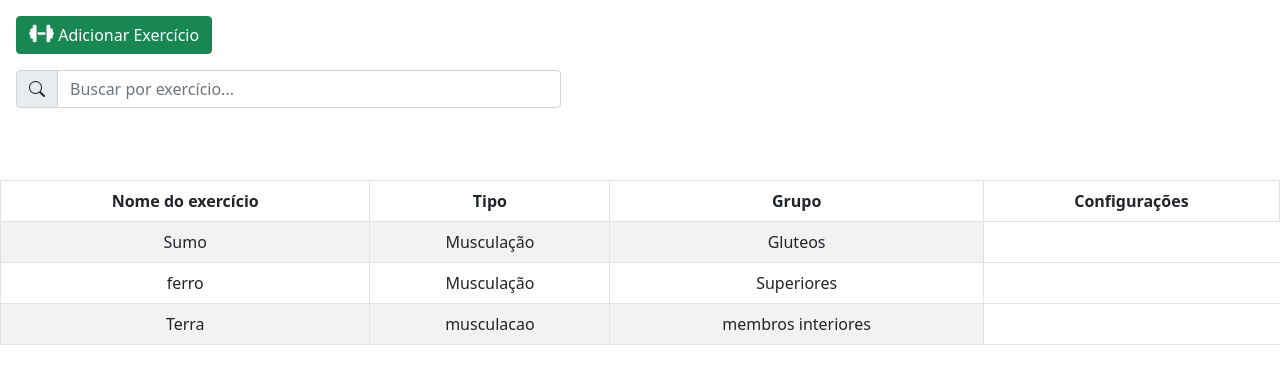
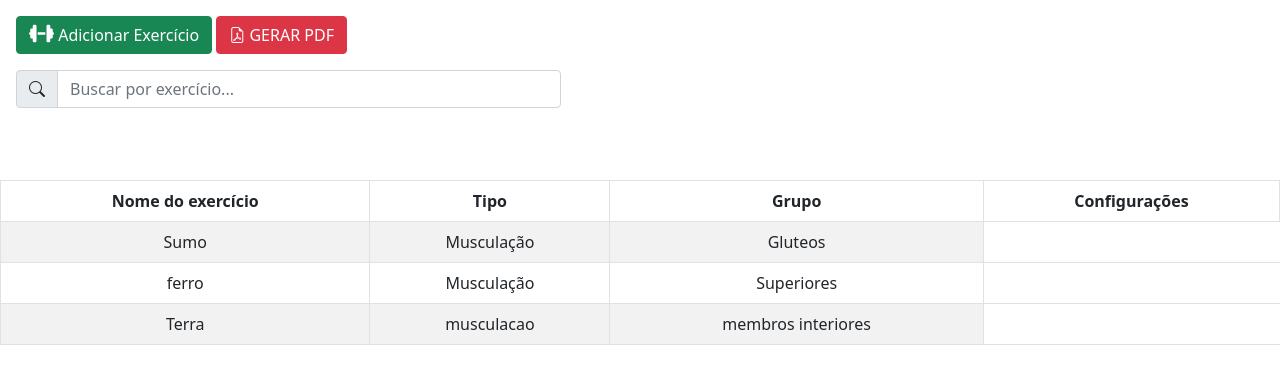
Before and after one commit to Mingau1009/Estagio_Supervisionado_2025, a PHP site: page / in a window 1280 px wide. Shown: the top 384 px of the page. Run offline with PHP 8.4, Linux system fonts and the light colour scheme; data comes from the database, SQL or seed files in the repository; some libraries are stand-ins or nearby versions.

Commit message:
Add files via upload

```diff
--- a/Classe/Conexao.php
+++ b/Classe/Conexao.php
@@ -4,7 +4,7 @@
 class Db{
     public static function conexao(){
         try {
-            $conexao = new PDO("mysql:host=localhost;dbname=heman;", "root", "");
+            $conexao = new PDO("mysql:host=localhost;dbname=herman;", "root", "");
             $conexao->setAttribute(PDO::ATTR_ERRMODE, PDO::ERRMODE_EXCEPTION);
 
             return $conexao;
--- a/Exercicio/app.js
+++ b/Exercicio/app.js
@@ -7,6 +7,8 @@ document.addEventListener('DOMContentLoaded', function () {
     const userInfo = document.getElementById("data");
     const modalTitle = document.querySelector("#userForm .modal-title");
     const newUserBtn = document.querySelector(".newUser");
+
+
 
     let getData = localStorage.getItem('userProfile') ? JSON.parse(localStorage.getItem('userProfile')) : [];
     let isEdit = false, editId;
@@ -80,4 +82,7 @@ document.addEventListener('DOMContentLoaded', function () {
         showInfo();
         resetForm();
     }
+    $(".botao-gerar-pdf").on("click", function(){
+        window.print();
+    });
 });
--- a/Exercicio/index.php
+++ b/Exercicio/index.php
@@ -14,16 +14,22 @@
 <?php include("../Classe/Conexao.php") ?>
 <section class="p-3">
     <!-- Linha para o botão de Adicionar Exercício -->
-    <div class="row mb-3">
+    <div class="row mb-3 conteudo-esconder-pdf">
         <div class="col-12">
             <button class="btn btn-success newUser" data-bs-toggle="modal" data-bs-target="#userForm">
                 <i style='font-size:20px' class='fas'>&#xf44b;</i> Adicionar Exercício
             </button>
+            <div class="d-inline">
+            <button class="btn btn-danger botao-gerar-pdf">
+                <i class="bi bi-file-earmark-pdf"></i> GERAR PDF
+            </button>
+            </div>
         </div>
     </div>
 
+
     <!-- Linha para a barra de busca, agora abaixo do botão -->
-    <div class="row mb-3">
+    <div class="row mb-3 conteudo-esconder-pdf">
         <div class="col-12 text-start">
             <div class="input-group short-input">
                 <span class="input-group-text" id="basic-addon1">
--- a/Exercicio/style.css
+++ b/Exercicio/style.css
@@ -69,3 +69,9 @@ form .inputField > div input {
     font-weight: bold;
     border-radius: 5px;
 }
+
+@media print {
+    .conteudo-esconder-pdf{
+      display: none !important;
+    }
+  }
```
